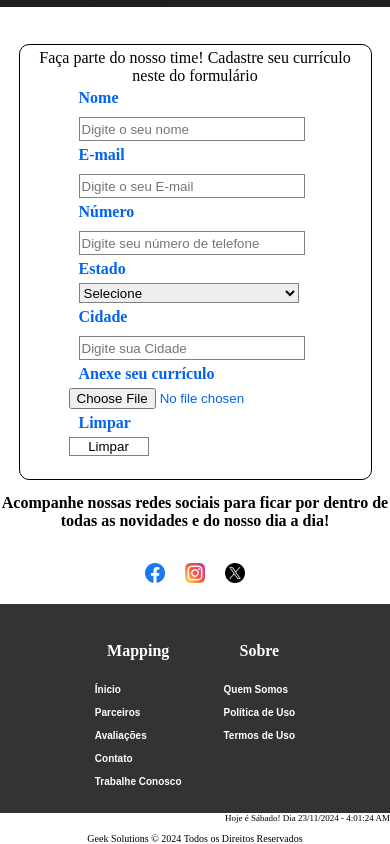
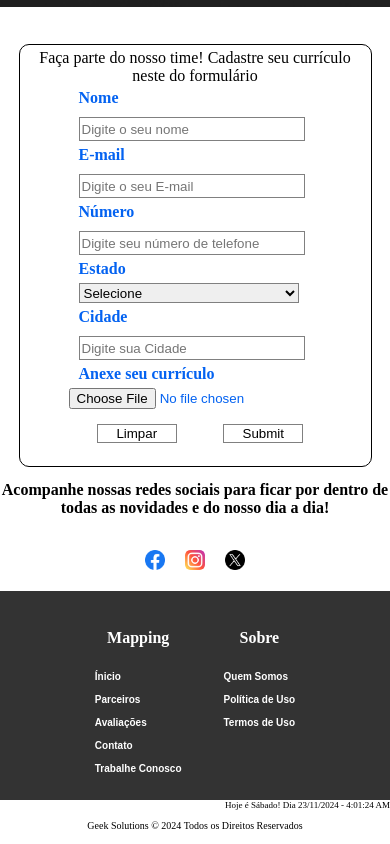
Before and after one commit to HebertyRichards/Geek-Solutions, a plain HTML site: page trabalhe.html in a window 390 px wide. Shown: the part 500-1344 px from the top of the page. Drawn offline with Linux system fonts and the light colour scheme.

Commit message:
Add files via upload

```diff
--- a/style.css
+++ b/style.css
@@ -330,7 +330,7 @@ textarea {
     border: 2px solid white;
 }
 
-.dark-mode #clear {
+.dark-mode #clear, .dark-mode #submit {
     background-color: white;
 }
 
@@ -537,10 +537,16 @@ main h3 {
     margin-top: 5px;
 }
 
-#clear {
+#clear, #submit {
     background-color: transparent;
     border: 1px solid gray;
     width: 80px;
+}
+
+.element {
+    display: flex;
+    justify-content: space-around;
+    margin-top: 10px;
 }
 
 #state {
@@ -729,7 +735,7 @@ main h3 {
     }
 
     #contact {
-        height: 350px;
+        height: 400px;
         width: 90%;
     }
 
@@ -755,8 +761,7 @@ main h3 {
         margin-left: 10px;
     }
 
-
-    label {
+    label, #clear, #submit {
         margin-left: 10px;
     }
 
--- a/trabalhe.html
+++ b/trabalhe.html
@@ -93,8 +93,10 @@
                     <input type="text" name="town" id="town" placeholder="Digite sua Cidade">
                     <label for="cury">Anexe seu currículo</label>
                     <input type="file" name="cury" id="cury">
-                    <label for="clear">Limpar</label>
+                    <div class="element">
                     <input type="reset" name="clear" id="clear" value="Limpar">
+                    <input type="submit" name="submit" id="submit">
+                    </div>
                     <br>
                 </form>
             </div>
```
Also changed, not shown: contato.html (+2 -0 lines).
